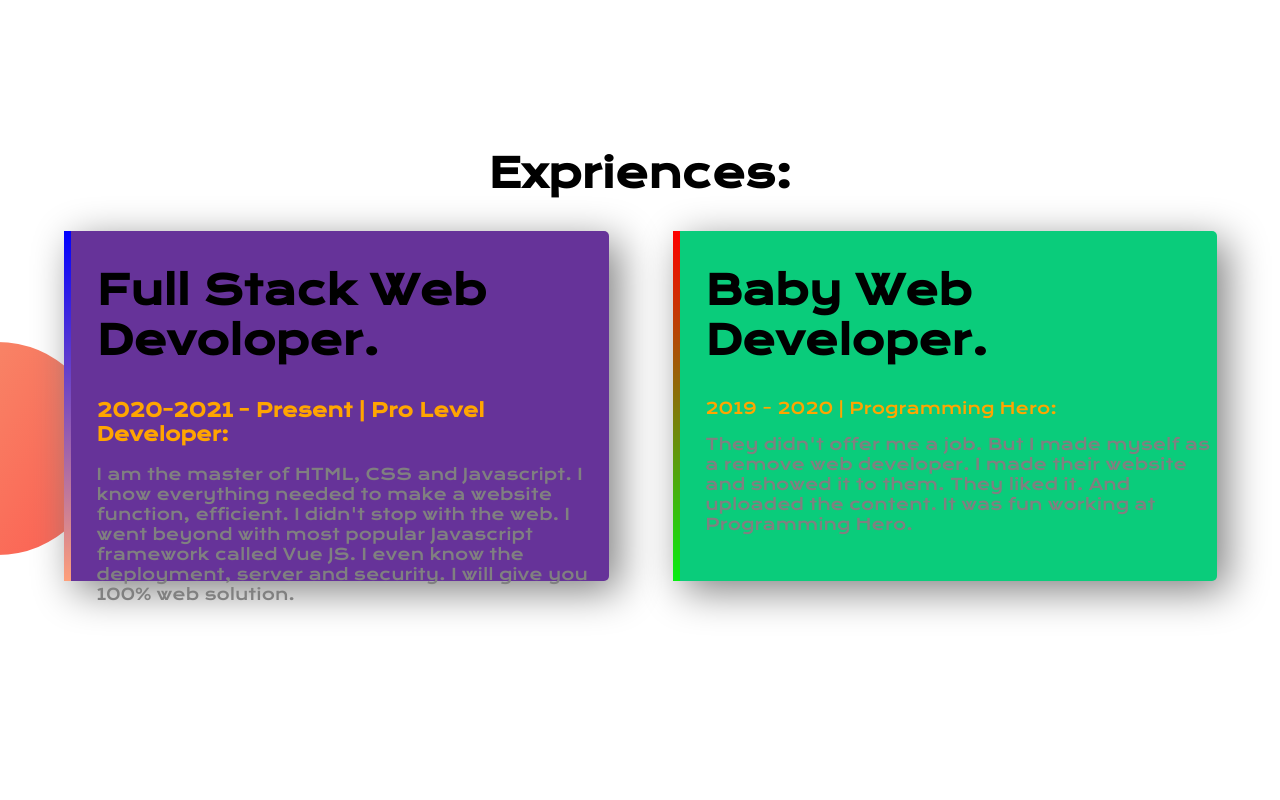
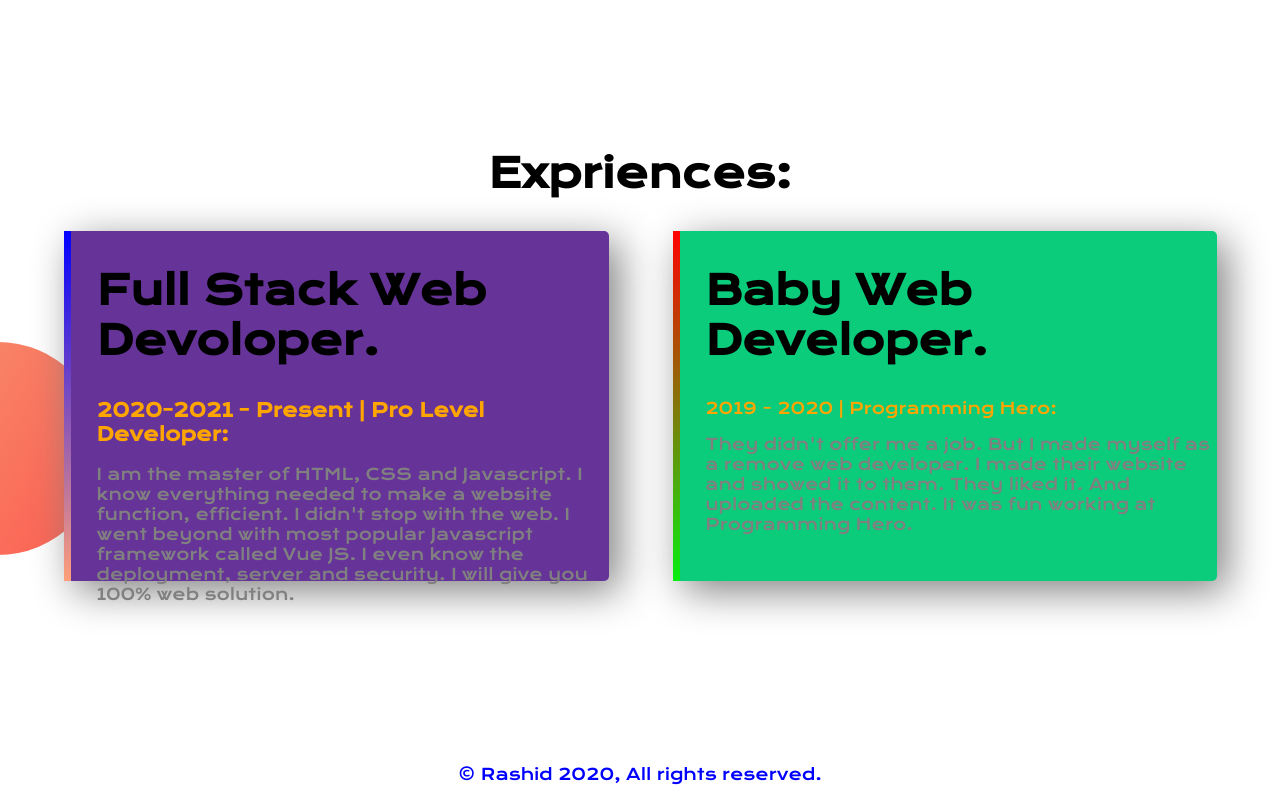
Before and after one commit to kazirashid420/web-portfolio, a plain HTML site: page index.html in a window 1280 px wide. Shown: the part 1085-1885 px from the top of the page. Before the commit the page ends 1833 px from the top, so only its background shows below. Drawn offline with nearby package versions, Linux system fonts and the light colour scheme.

Commit message:
frist commit

```diff
--- a/index.html
+++ b/index.html
@@ -49,6 +49,9 @@
      <p class="font-color">They didn't offer me a job. But I made myself as a remove web developer. I made their website and showed it to them. They liked it. And uploaded the content. It was fun working at Programming Hero.</p>
      </div>
     </section>
+    <footer>
+        <p>© Rashid 2020, All rights reserved.</p>
+    </footer>
 
 
 </body>
--- a/style.css
+++ b/style.css
@@ -79,3 +79,6 @@ section{
     border-image-slice: 1;
     background-color: rgb(10, 204, 123);
 }
+footer p{
+    text-align: center;
+}
```
